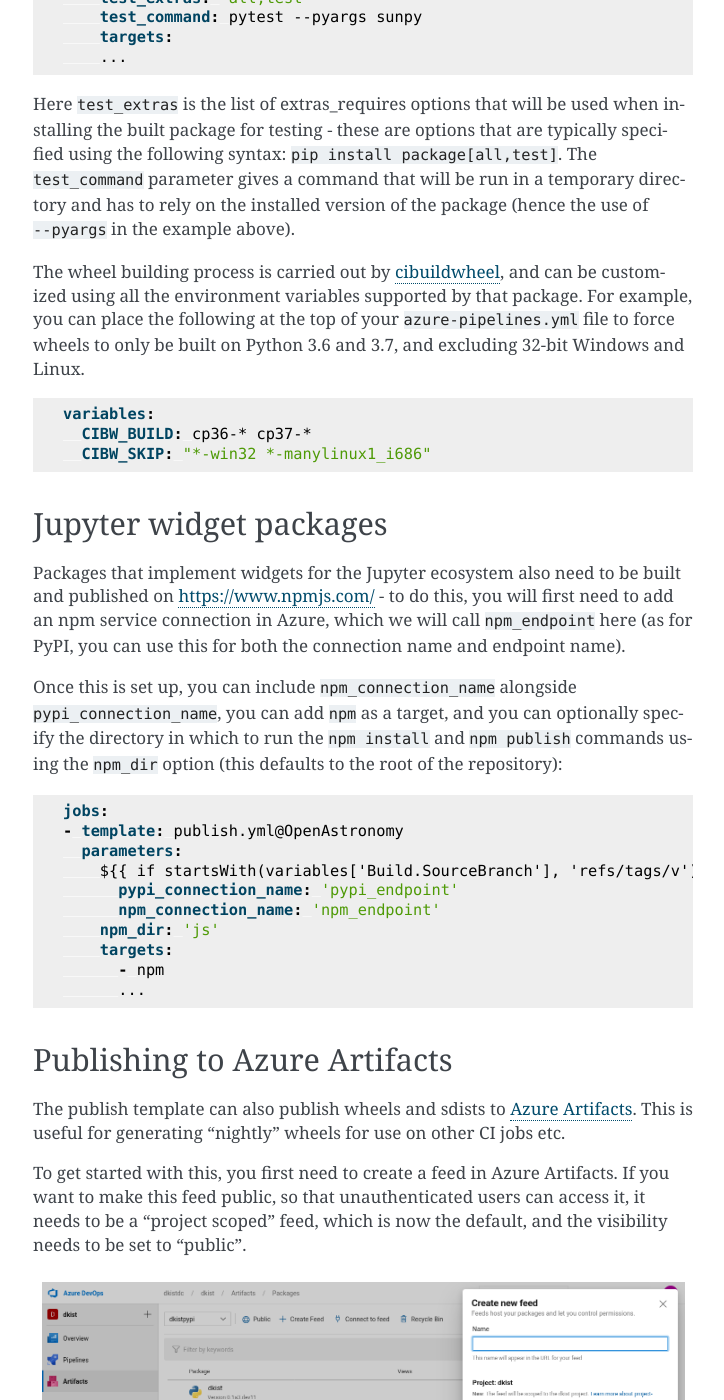
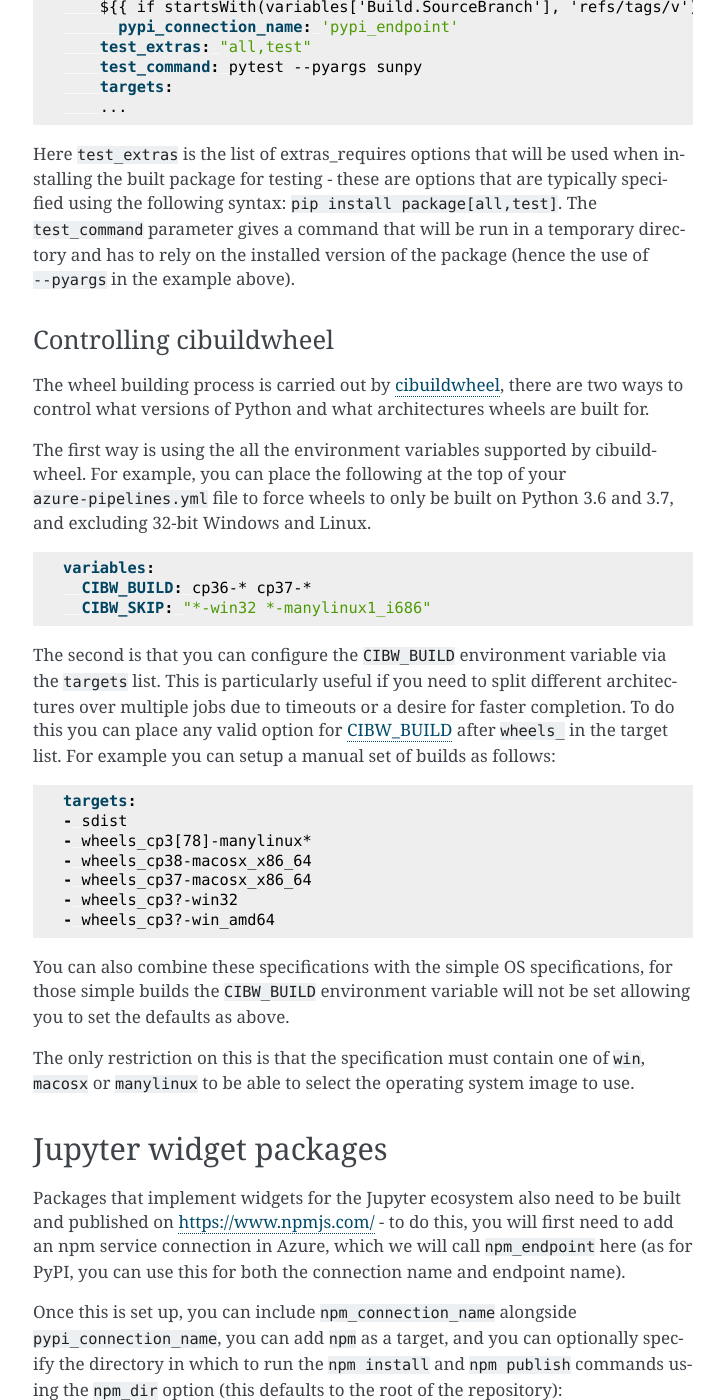
Before and after one commit to OpenAstronomy/azure-pipelines-templates, a Sphinx documentation site: the page built from docs/publish.rst, in a window 1280 px wide and 1400 px high, scrolled down 2357 px. Shown: the whole window, without its empty margins (387-1111 px from the left). Built offline with Sphinx 7.4.7, drawn with Linux system fonts in a browser that asks for light colours; some of the changed text lies outside the part shown.

Commit message:
Add docs

```diff
--- a/docs/publish.rst
+++ b/docs/publish.rst
@@ -68,6 +68,7 @@
 * ``wheels_linux``: binary wheels for Linux
 * ``wheels_macos``: binary wheels for MacOS X
 * ``wheels_windows``: binary wheels for Windows
+* ``wheels_<cibuildwheel_spec>``: A detailed build spec for cibuildwheel (see below).
 
 Finally the ``libraries`` section allow you to pre-install libraries that are required to install the ``sdist`` build.
 This can be needed in order to test the built source distribution.
@@ -106,17 +107,54 @@
 directory and has to rely on the installed version of the package (hence the use
 of ``--pyargs`` in the example above).
 
+
+Controlling cibuildwheel
+########################
+
 The wheel building process is carried out by `cibuildwheel
-<https://github.com/joerick/cibuildwheel>`_, and can be customized using all the
-environment variables supported by that package. For example, you can place the
-following at the top of your ``azure-pipelines.yml`` file to force wheels to only
-be built on Python 3.6 and 3.7, and excluding 32-bit Windows and Linux.
+<https://github.com/joerick/cibuildwheel>`_, there are two ways to control what
+versions of Python and what architectures wheels are built for.
+
+
+The first way is using the all the environment variables supported by
+cibuildwheel. For example, you can place the following at the top of your
+``azure-pipelines.yml`` file to force wheels to only be built on Python 3.6 and
+3.7, and excluding 32-bit Windows and Linux.
 
 .. code:: yaml
 
     variables:
       CIBW_BUILD: cp36-* cp37-*
       CIBW_SKIP: "*-win32 *-manylinux1_i686"
+
+
+The second is that you can configure the ``CIBW_BUILD`` environment variable via
+the ``targets`` list. This is particularly useful if you need to split different
+architectures over multiple jobs due to timeouts or a desire for faster
+completion. To do this you can place any valid option for
+`CIBW_BUILD <https://cibuildwheel.readthedocs.io/en/stable/options/#build-skip>`__
+after ``wheels_`` in the target list. For example you can setup a manual set of
+builds as follows:
+
+.. code:: yaml
+
+    targets:
+    - sdist
+    - wheels_cp3[78]-manylinux*
+    - wheels_cp38-macosx_x86_64
+    - wheels_cp37-macosx_x86_64
+    - wheels_cp3?-win32
+    - wheels_cp3?-win_amd64
+
+
+You can also combine these specifications with the simple OS specifications, for
+those simple builds the ``CIBW_BUILD`` environment variable will not be set
+allowing you to set the defaults as above.
+
+The only restriction on this is that the specification must contain one of
+``win``, ``macosx`` or ``manylinux`` to be able to select the operating system
+image to use.
+
 
 Jupyter widget packages
 -----------------------
```
